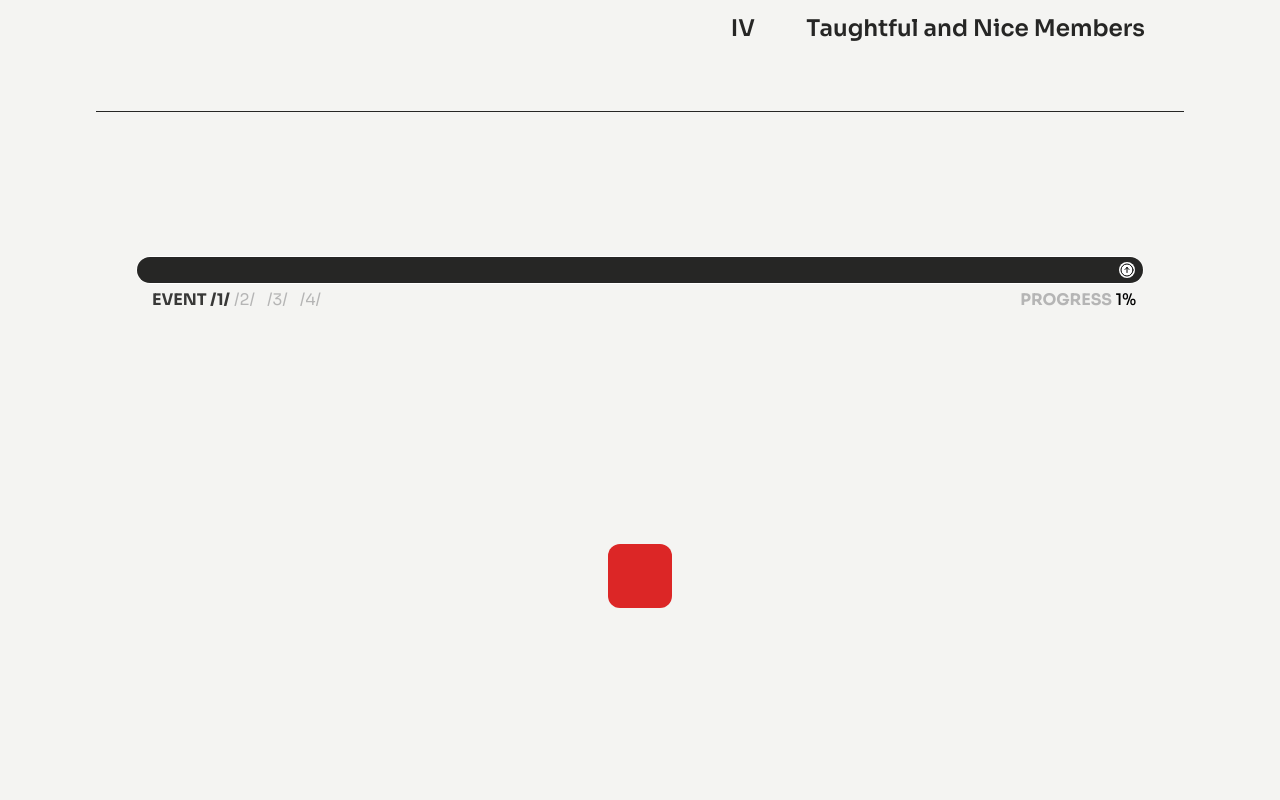
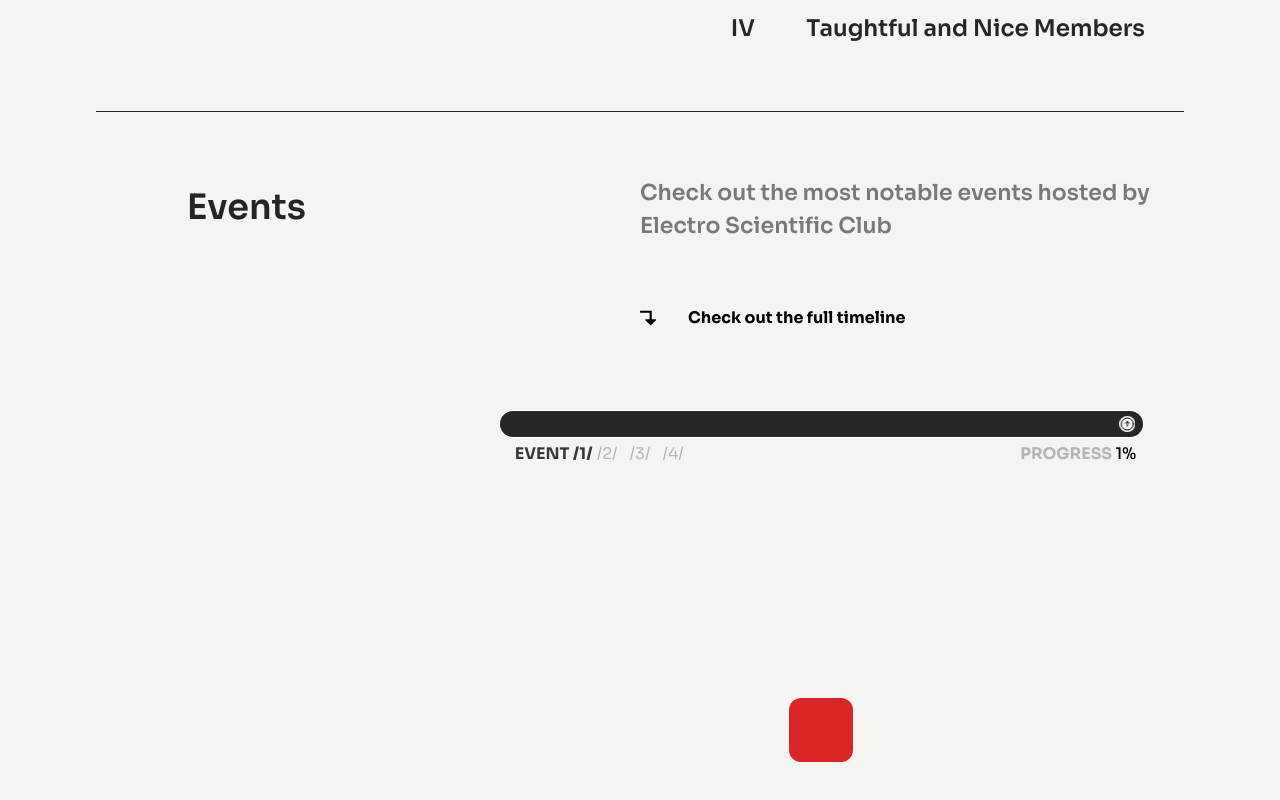
Before and after one commit to akram-aki/electro_website_v3, a React (Vite) app: page / in a window 1280 px wide. Shown: the part 3306-4106 px from the top of the page. Built offline with nearby package versions, Linux system fonts and the light colour scheme.

Commit message:
added Events section

```diff
--- a/src/App.jsx
+++ b/src/App.jsx
@@ -1,8 +1,8 @@
 import "./App.css";
-import StealScroll from "./components/stealScroll/Index";
 import Header from "./components/Header/Index";
 import Hero from "./components/Hero/Index";
 import WhatDoWeProvide from "./components/WhatDoWeProvide/Index";
+import Events from "./components/Events/Index";
 function App() {
   return (
     <>
@@ -11,7 +11,7 @@ function App() {
         <Hero />
         <div className="h-[400px]"></div>
         <WhatDoWeProvide />
-        <StealScroll />
+        <Events />
       </div>
     </>
   );
--- /dev/null
+++ b/src/components/Events/Index.jsx
@@ -0,0 +1,29 @@
+import React from 'react'
+import StealScroll from "../stealScroll/Index";
+import DownIcon from '../../assets/DownIcon.svg'
+function Events() {
+    return (
+        <>
+            <div className='flex items-end'>
+                <div className="w-1/12" />
+                <h1 className="w-5/12 font-semibold text-[#262525] text-[35px] mb-24">Events</h1>
+                <div className="w-6/12">
+                    <span className="font-semibold text-[#797979] text-[22px]">Check out the most notable events hosted by Electro Scientific Club</span>
+                    <div className='flex mt-16'>
+                        <img src={DownIcon} alt="Down Icon" />
+                        <span className='ml-8 font-bold'>Check out the full timeline</span>
+                    </div>
+                </div>
+            </div>
+            <div className='flex'>
+                <div className="w-4/12" />
+                <div className='w-8/12'>
+                    <StealScroll />
+                </div>
+            </div>
+
+        </>
+    )
+}
+
+export default Events
--- a/src/components/stealScroll/Items.jsx
+++ b/src/components/stealScroll/Items.jsx
@@ -1,3 +1,5 @@
 export default function Items({ ...attributes }) {
-  return <div {...attributes}></div>;
+  return (
+    <div {...attributes}></div>
+  );
 }
```
